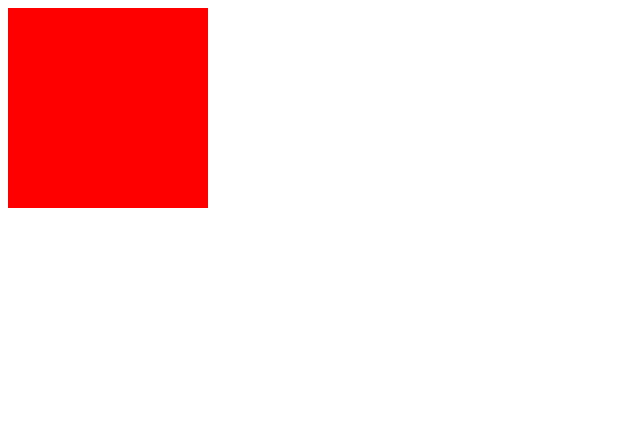
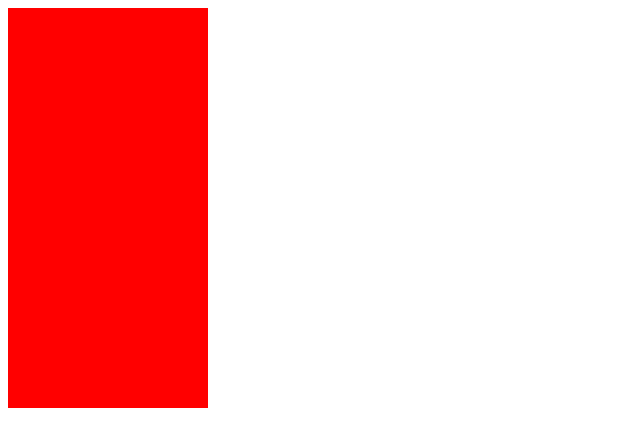
Before and after one commit to VenuSaini2000/LocalmainRepo, a plain HTML site: page index.html in a window 1280 px wide. Shown: the whole page, without its empty margins (0-640 px from the left). Drawn offline with Linux system fonts and the light colour scheme.

Commit message:
new div added

```diff
--- a/index.html
+++ b/index.html
@@ -8,5 +8,6 @@
   </head>
   <body>
     <div class="main-div"></div>
+    <div class="main-div"></div>
   </body>
 </html>
```
